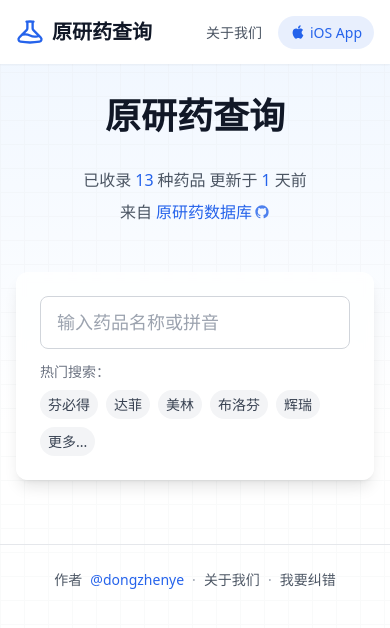
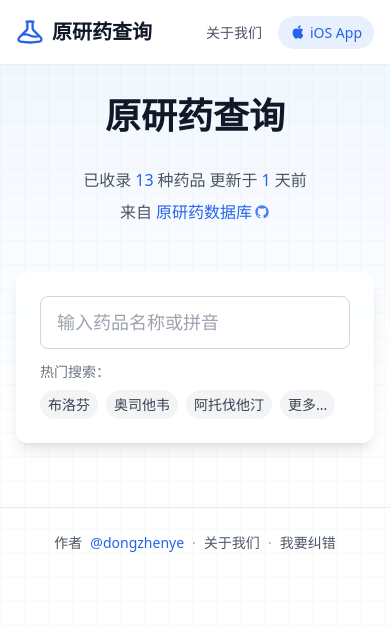
Before and after one commit to dongzhenye/yuanyanyao-web, a Next.js app: page / in a window 390 px wide. Shown: the top 628 px of the page. Built offline with nearby package versions, Linux system fonts and the light colour scheme; what pinyin-pro would draw is missing.

Commit message:
fix: improve SearchSuggest tag display for mobile wrap
- isNeed to show more
- show more at the end of first line
- click more to display multi lines

```diff
--- a/next.config.js
+++ b/next.config.js
@@ -2,6 +2,9 @@
 const nextConfig = {
   reactStrictMode: true,
   swcMinify: true,
+  images: {
+    domains: ['raw.githubusercontent.com'],
+  },
 }
 
 module.exports = nextConfig
--- a/src/components/search/SearchSuggestions.tsx
+++ b/src/components/search/SearchSuggestions.tsx
@@ -8,11 +8,11 @@ interface SearchSuggestionsProps {
 const HOT_SEARCHES = [
   {
     type: '常用药品',
-    terms: ['芬必得', '达菲', '美林', '布洛芬']
+    terms: ['布洛芬', '奥司他韦', '阿托伐他汀']
   },
   {
-    type: '慢性病药',
-    terms: ['拜新同', '阿托伐他汀', '氯吡格雷', '厄贝沙坦']
+    type: '品牌药品',
+    terms: ['芬必得', '美林', '达菲']
   },
   {
     type: '知名药企',
@@ -20,75 +20,118 @@ const HOT_SEARCHES = [
   }
 ]
 
-// 优先显示的热门药品（移动端默认只显示这些）
-const PRIORITY_TERMS = ['芬必得', '达菲', '美林', '布洛芬', '辉瑞'];
+// 所有搜索词
+const ALL_TERMS = HOT_SEARCHES.flatMap(group => group.terms);
 
 export const SearchSuggestions: React.FC<SearchSuggestionsProps> = ({ onSelect }) => {
   const [showAllTerms, setShowAllTerms] = useState(false);
-  const [shouldCollapse, setShouldCollapse] = useState(false);
+  const [visibleTerms, setVisibleTerms] = useState<string[]>([]);
+  const [needsMoreButton, setNeedsMoreButton] = useState(true);
   const containerRef = useRef<HTMLDivElement>(null);
   const termsContainerRef = useRef<HTMLDivElement>(null);
-  const priorityTermsRef = useRef<HTMLDivElement>(null);
+  const moreButtonRef = useRef<HTMLButtonElement>(null);
 
-  const allTerms = HOT_SEARCHES.flatMap(group => group.terms);
-  const priorityTerms = allTerms.filter(term => PRIORITY_TERMS.includes(term));
-  const otherTerms = allTerms.filter(term => !PRIORITY_TERMS.includes(term));
+  // 计算可见标签数量
+  useLayoutEffect(() => {
+    const calculateVisibleTerms = () => {
+      const container = termsContainerRef.current;
+      const moreButton = moreButtonRef.current;
+      if (!container || !moreButton) return;
 
-  // 使用更简单直接的宽度检测方法
-  useLayoutEffect(() => {
-    // 创建检测函数
-    const checkWidth = () => {
-      // 通过媒体查询检测屏幕宽度，更简单可靠
-      const isMobile = window.matchMedia('(max-width: 768px)').matches;
-      setShouldCollapse(isMobile);
+      // 重置容器状态
+      setShowAllTerms(false);
+
+      // 计算"更多"按钮的宽度
+      const moreButtonWidth = moreButton.offsetWidth;
+
+      // 获取容器宽度
+      const containerWidth = container.offsetWidth;
+
+      // 临时创建一个标签来测量单个标签的宽度
+      const tempButton = document.createElement('button');
+      tempButton.className = 'px-2 py-1 text-[14px] bg-gray-100 text-gray-700 rounded-full';
+      tempButton.style.visibility = 'hidden';
+      container.appendChild(tempButton);
+
+      try {
+        // 计算每个标签的实际宽度
+        const tagWidths = ALL_TERMS.map(term => {
+          tempButton.textContent = term;
+          const width = tempButton.offsetWidth;
+          return width + 8; // 8px for gap
+        });
+
+        // 计算所有标签的总宽度
+        const totalWidth = tagWidths.reduce((sum, width) => sum + (width || 0), 0);
+
+        // 判断是否需要"更多"按钮
+        const needsMore = totalWidth > containerWidth;
+        setNeedsMoreButton(needsMore);
+
+        if (needsMore) {
+          // 计算可以显示多少个标签
+          let currentWidth = 0;
+          let visibleCount = 0;
+
+          for (let i = 0; i < tagWidths.length; i++) {
+            const width = tagWidths[i];
+            if (width === undefined) continue;
+
+            // 预留更多按钮的空间
+            if (currentWidth + width + moreButtonWidth + 8 > containerWidth) break;
+
+            currentWidth += width;
+            visibleCount++;
+          }
+
+          // 设置可见标签
+          setVisibleTerms(ALL_TERMS.slice(0, Math.max(1, visibleCount))); // 确保至少显示1个标签
+        } else {
+          // 如果空间足够，显示所有标签
+          setVisibleTerms(ALL_TERMS);
+        }
+      } finally {
+        // 移除临时标签
+        if (container.contains(tempButton)) {
+          container.removeChild(tempButton);
+        }
+      }
     };
 
-    // 初始检测
-    checkWidth();
+    // 初始计算
+    calculateVisibleTerms();
 
-    // 设置窗口大小变化监听
-    window.addEventListener('resize', checkWidth);
+    // 监听窗口大小变化
+    window.addEventListener('resize', calculateVisibleTerms);
 
-    // 清理
     return () => {
-      window.removeEventListener('resize', checkWidth);
+      window.removeEventListener('resize', calculateVisibleTerms);
     };
   }, []);
 
   return (
     <div className="mt-3" ref={containerRef}>
       <div className="text-[14px] text-gray-500 mb-2">热门搜索：</div>
-      <div className="flex flex-wrap gap-2" ref={termsContainerRef}>
-        {/* 优先显示的标签 */}
-        <div ref={priorityTermsRef} className="flex flex-wrap gap-2">
-          {priorityTerms.map(term => (
+      <div
+        ref={termsContainerRef}
+        className={`flex gap-2 ${showAllTerms ? 'flex-wrap' : 'flex-nowrap overflow-hidden'}`}
+      >
+        {/* 可见标签 */}
+        {(showAllTerms ? ALL_TERMS : visibleTerms).map(term => (
           <button
             key={term}
             onClick={() => onSelect(term)}
-              className="px-2 py-1 text-[14px] bg-gray-100 text-gray-700 rounded-full hover:bg-gray-200 transition-colors"
+            className="shrink-0 px-2 py-1 text-[14px] bg-gray-100 text-gray-700 rounded-full hover:bg-gray-200 transition-colors"
           >
             {term}
           </button>
         ))}
-        </div>
 
-        {/* 其他标签 - 根据宽度判断是否显示 */}
-        <div className={`${(showAllTerms || !shouldCollapse) ? 'flex' : 'hidden'} flex-wrap gap-2`}>
-          {otherTerms.map(term => (
+        {/* 更多按钮 - 只在需要时显示 */}
+        {needsMoreButton && (
           <button
-              key={term}
-              onClick={() => onSelect(term)}
-              className="px-2 py-1 text-[14px] bg-gray-100 text-gray-700 rounded-full hover:bg-gray-200 transition-colors"
-            >
-              {term}
-            </button>
-          ))}
-        </div>
-
-        {/* 展开/收起按钮 - 仅在移动端显示 */}
-        {shouldCollapse && (
-          <button
-            className="px-2 py-1 text-[14px] bg-gray-100 text-gray-700 rounded-full hover:bg-gray-200 transition-colors"
+            ref={moreButtonRef}
+            className="shrink-0 px-2 py-1 text-[14px] bg-gray-100 text-gray-700 rounded-full hover:bg-gray-200 transition-colors"
             onClick={() => setShowAllTerms(prev => !prev)}
           >
             {showAllTerms ? '收起' : '更多...'}
```
Also changed, not shown: 1 other file (tests, documents, lock files or other folders). Lines whose indentation alone changed are shown as unchanged.
